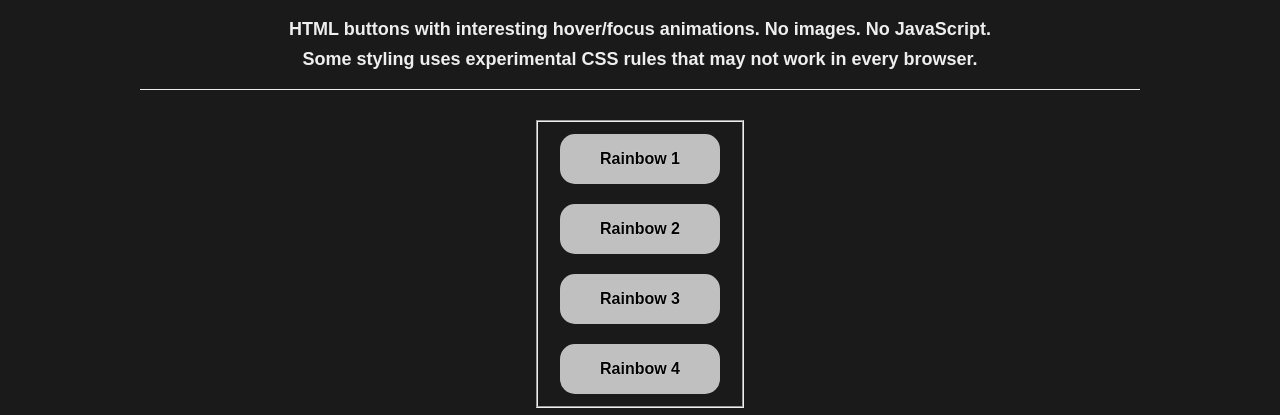
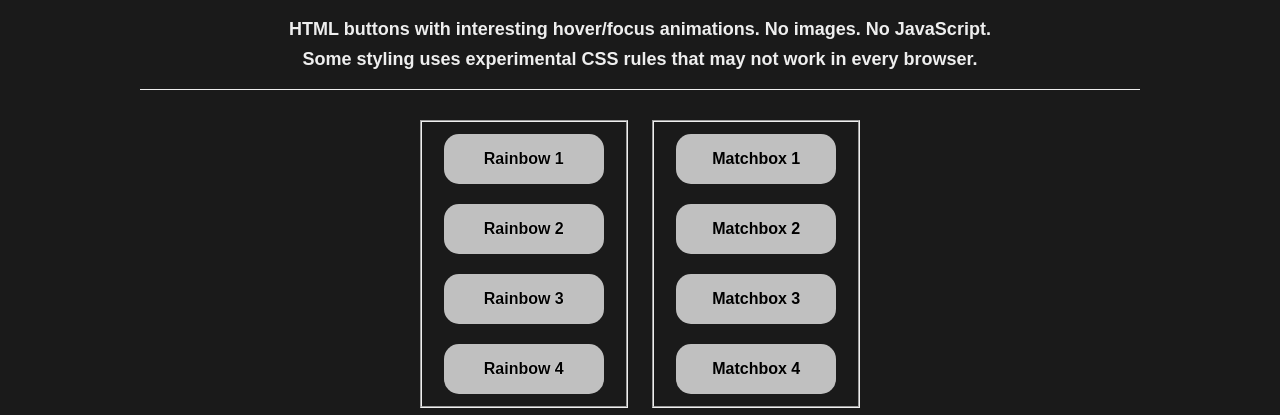
Before and after one commit to ianJStutor/css-buttons, a plain HTML site: page index.html in a window 1280 px wide. Shown: the part 127-542 px from the top of the page. Drawn offline with Linux system fonts and the light colour scheme; a web font is replaced by a local one.

Commit message:
added matchbox

```diff
--- a/assets/css/buttons.css
+++ b/assets/css/buttons.css
@@ -52,7 +52,7 @@ fieldset button:hover {
     background: 0;
 }
 
-fieldset.button-rainbow button {
+#button-rainbow button {
     border-radius: 15px;
 	background: no-repeat center radial-gradient(circle closest-side, white, red, orange, yellow, green, blue, indigo, violet, transparent), silver;
 	background-size: 0 0, 100%;
@@ -60,6 +60,29 @@ fieldset.button-rainbow button {
     text-shadow: 0 0 1px white;
 	transition: 0.25s ease-out;
 }
-fieldset.button-rainbow button:hover {
+#button-rainbow :is(button:hover, button:focus) {
     background-size: 400% 400%, 100%;
 }
+
+#button-matchbox button {
+    background: silver;
+    color: black;
+    border-right: 0px solid red;
+    border-left: 0px solid transparent;
+    border-radius: 15px;
+    transition: 0.25s;
+}
+#button-matchbox :is(button:hover, button:focus) {
+    border-right: 40px solid red;
+    position: relative;
+}
+#button-matchbox :is(button:hover, button:focus)::after {
+    content: "►";
+    position: absolute;
+    right: 0;
+    color: black;
+    opacity: 0; animation: button-matchbox-animation 0.1s 0.15s forwards;
+}
+@keyframes button-matchbox-animation {
+    to { right: -30px; opacity: 1; }
+}
--- a/index.html
+++ b/index.html
@@ -23,11 +23,17 @@
             <h3>HTML buttons with interesting hover/focus animations. No images. No JavaScript.<br />Some styling uses experimental CSS rules that may not work in every browser.</h3>
         </header>
         <main>
-            <fieldset class="button-rainbow">
+            <fieldset id="button-rainbow">
                 <button>Rainbow 1</button>
                 <button>Rainbow 2</button>
                 <button>Rainbow 3</button>
                 <button>Rainbow 4</button>
+            </fieldset>
+            <fieldset id="button-matchbox">
+                <button>Matchbox 1</button>
+                <button>Matchbox 2</button>
+                <button>Matchbox 3</button>
+                <button>Matchbox 4</button>
             </fieldset>
             <h2>Why?</h2>
             <p>At the beginning it was to see if I <em>could</em>. But after the first few it became something else: a tinkering playground for discovering obscure CSS rules and finding out what happens if I animate them. Above are the visual results, but I've retained some fascinating knowledge about how exactly CSS operates and, well, how it sometimes just doesn't work as expected.</p>
```
